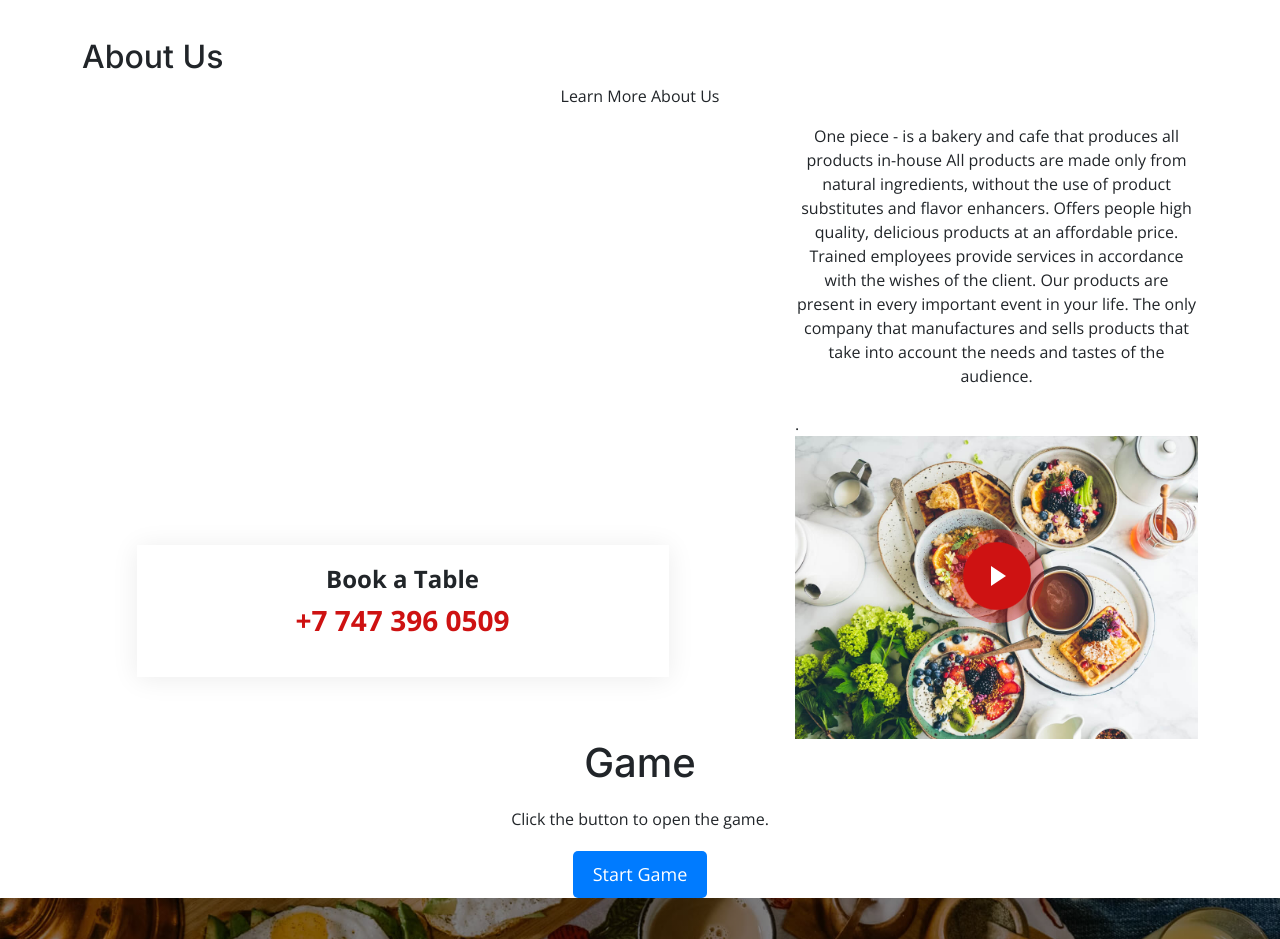
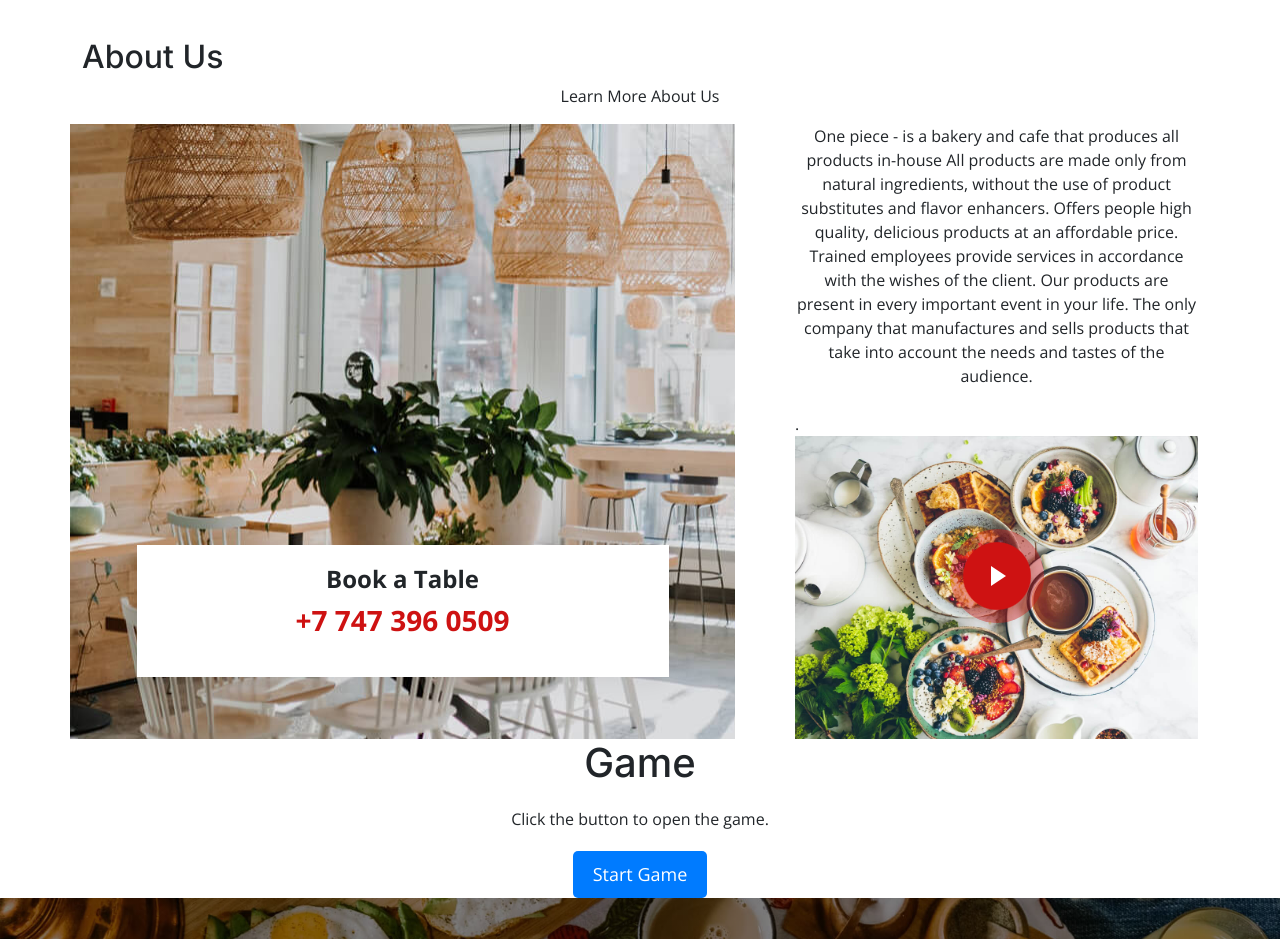
Before and after one commit to Aibekkksxswdw/OnePIece, a plain HTML site: page index.html in a window 1280 px wide. Shown: the part 802-1741 px from the top of the page. Drawn offline with nearby package versions, Linux system fonts and the light colour scheme.

Commit message:
Update index.html

```diff
--- a/index.html
+++ b/index.html
@@ -94,7 +94,7 @@
         </div>
 
         <div class="row gy-4">
-          <div class="col-lg-7 position-relative about-img" style="background-image: url(aets/img/about.jpg) ;" data-aos="fade-up" data-aos-delay="150">
+          <div class="col-lg-7 position-relative about-img" style="background-image: url(assets/img/about.jpg) ;" data-aos="fade-up" data-aos-delay="150">
             <div class="call-us position-absolute">
               <h4>Book a Table</h4>
               <p>+7 747 396 0509</p>
```
